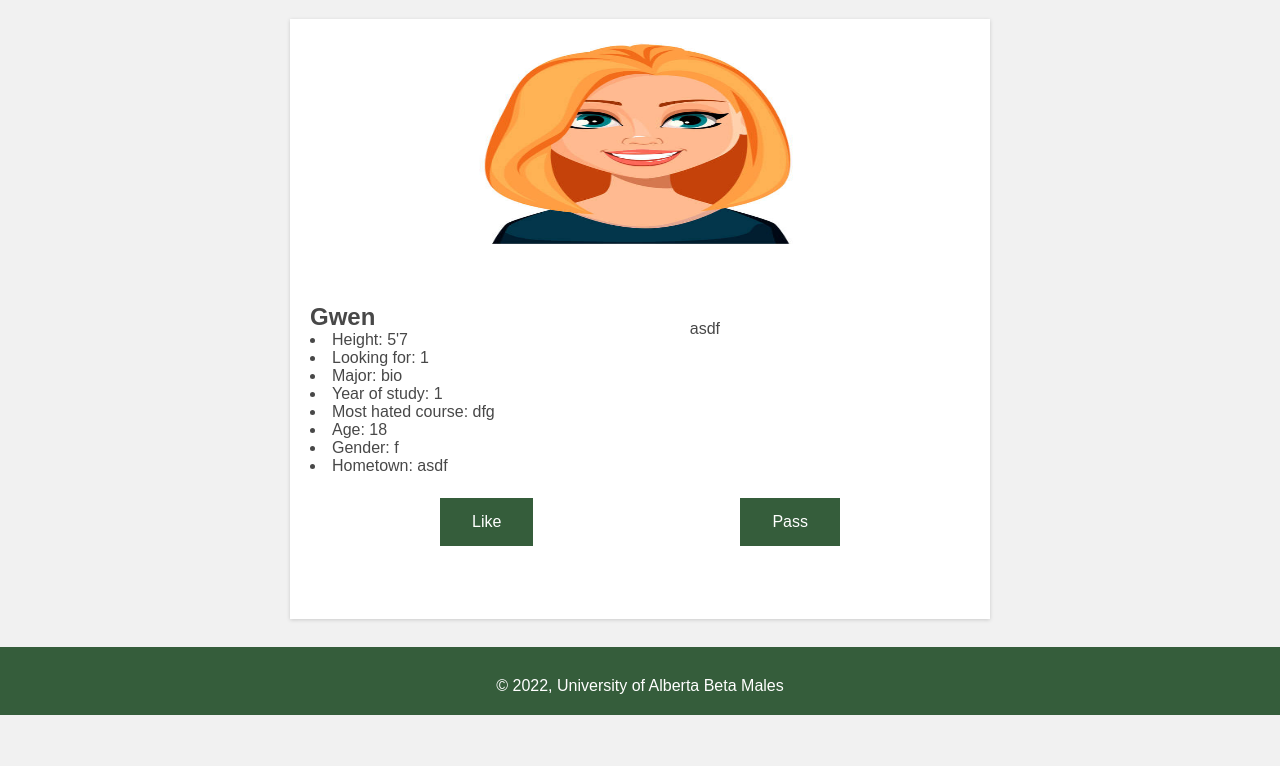
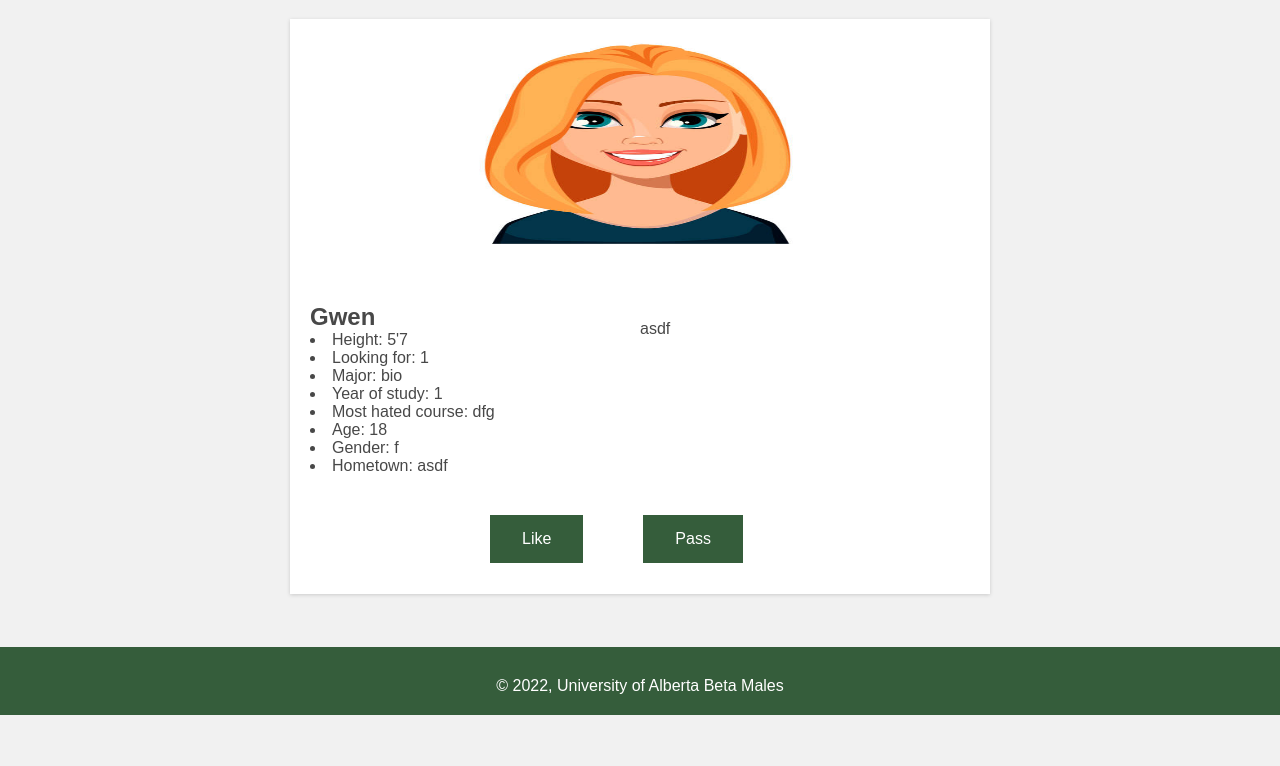
Before and after one commit to LeoKraushaar/UAlbertaDate, a Django app: page /swipe/ in a window 1280 px wide. Shown: the part 85-851 px from the top of the page. Before the commit the page ends 800 px from the top, so only its background shows below. Run offline with Django 4.2, Linux system fonts and the light colour scheme; a user stored in the database is signed in; data comes from the database, SQL or seed files in the repository.

Commit message:
fixed bio

```diff
--- a/UAlbertaDate/swipe/templates/swipe.html
+++ b/UAlbertaDate/swipe/templates/swipe.html
@@ -15,8 +15,15 @@
             }
 
             div {
-                text-align: right;
-                transform: translate(-250px, -155px);
+
+                text-align: left;
+                transform: translate(330px, -155px);
+                display: inline-block;
+                {% comment %} border: 2px solid blue; {% endcomment %}
+                overflow-wrap: break-word;
+                width: 250px;
+                height: 150px;
+
             }
 
             header {
@@ -46,7 +53,7 @@
                 margin: auto;
                 padding: 20px 80px;
                 border-radius: 5;
-                min-height: calc(100vh - 84px - 69px);
+                min-height: calc(115vh - 84px - 69px);
             }
 
             article {
@@ -58,7 +65,7 @@
                 padding: 0px 20px;
                 position: absolute;
                 width: 700px;
-                height: 600px;
+                height: 575px;
                 left: 50%;
                 margin-right: -50%;
                 transform: translate(-50%, 0%)
@@ -97,7 +104,7 @@
                 cursor: pointer;
                 padding: 15px 32px;
                 float: left;
-                transform: translate(600px, 275px);
+                transform: translate(150px, -150px);
             }
 
             button[value="Pass"] {
@@ -110,8 +117,8 @@
                 margin: 10px 30px;
                 cursor: pointer;
                 padding: 15px 32px;
-                float: right;
-                transform: translate(400px, 275px);
+                float: left;
+                transform: translate(150px, -150px);
             }
 
             button a {
@@ -150,7 +157,7 @@
                     {% endfor %}
                         <div>
                             {{bio}}
-                        <div>
+                        </div>
                     {{prints}}
                 </p>
                 {{prints}}
```
